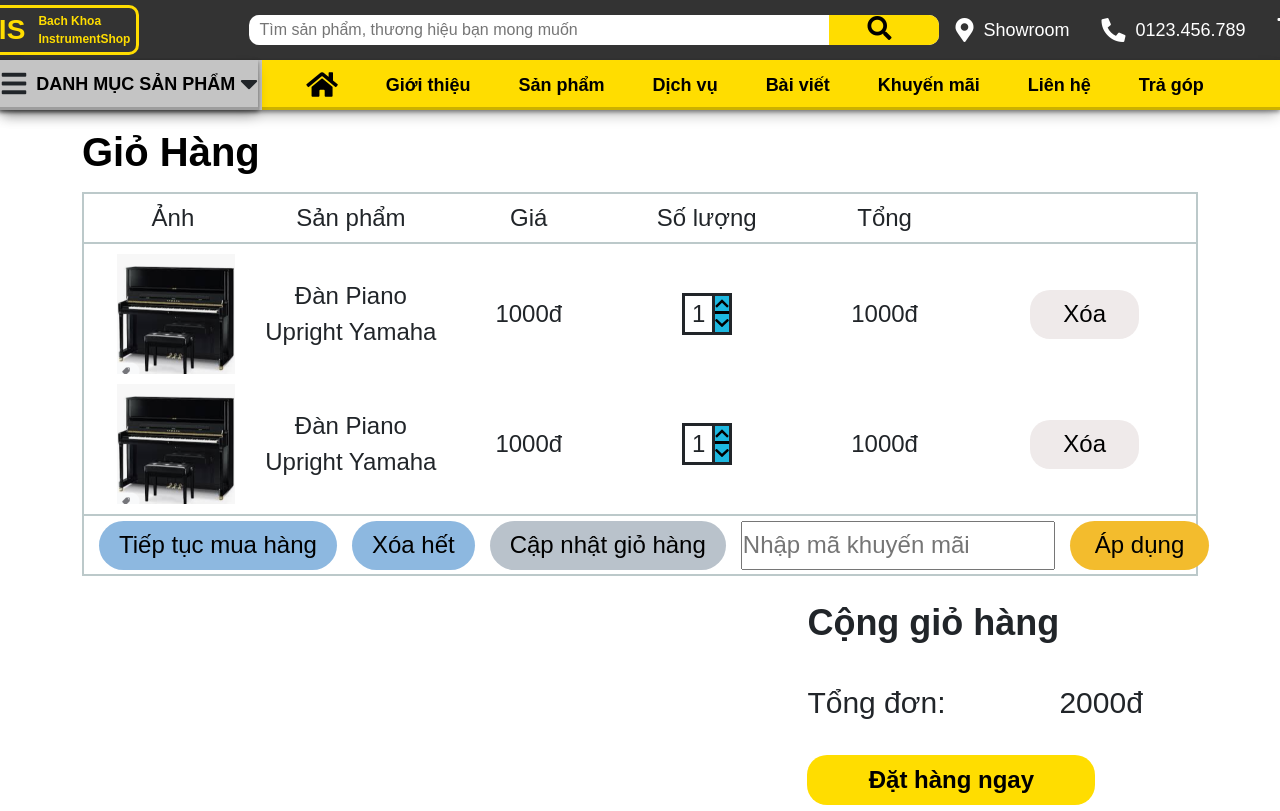
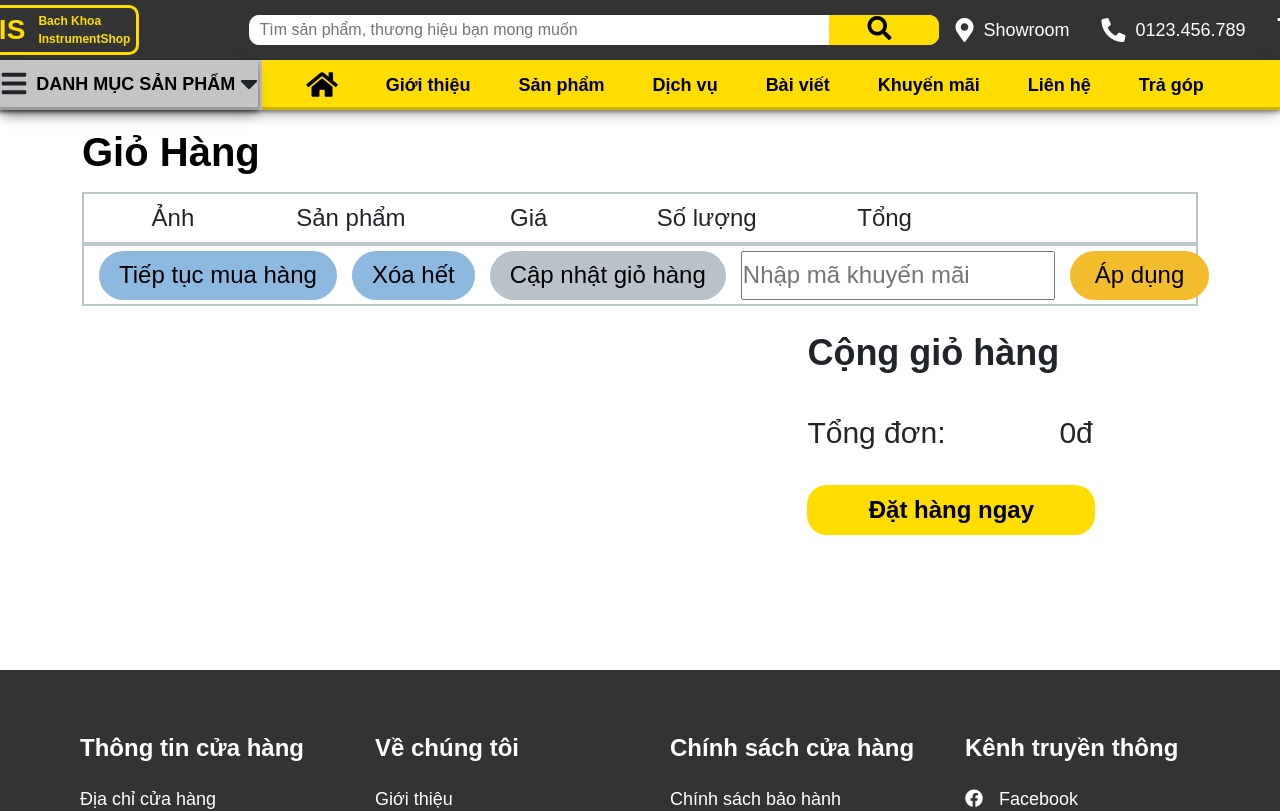
Before and after one commit to khanglenguyen192/instrumen_shop, a React (Create React App) app: page /cart in a window 1280 px wide. Shown: the top 811 px of the page. Built offline with nearby package versions, Linux system fonts and the light colour scheme.

Commit message:
AddToCart

```diff
--- a/src/components/CartItem/CartItem.js
+++ b/src/components/CartItem/CartItem.js
@@ -4,23 +4,22 @@ import downIcon from './downArrow.svg';
 import './CartPage.css';
 import React from 'react';
 import { useState } from 'react';
-import styled from 'styled-components';
-import { FaBars } from "react-icons/fa";
-import { responsivePropType } from 'react-bootstrap/esm/createUtilityClasses';
+import parseNumber from '../products/parseNumber';
 
-
-function CartItem({item}){
-    const [amount,SetAmount] = useState(1);
+function CartItem({item, update, Xoa}){
+    const [amount,SetAmount] = useState(1); //Chỉ dùng để re-render lại trang, không sử dụng giá trị đó
     function Number_Stepper(){
       function add(){
         SetAmount(amount+1);
-        item.add();
+        item.props.amount++;
+        update();
       }
       function minus(){
-        if(amount <= 1){}
+        if(item.props.amount <= 1){}
         else {
         SetAmount(amount-1);
-        item.minus();
+        item.props.amount--;
+        update();
         }
       }
       return (
@@ -40,10 +39,10 @@ function CartItem({item}){
     return(
         <div class="row2">
             <div class="col1">
-                <img src={piano}/>
+                <img src={item.props.img} style={{height: "180px", width: "200px"}}/>
             </div>
             <div class="col1">
-                Đàn Piano Upright Yamaha
+                {item.props.name}
             </div>
             <div class="col1">
                 {item.props.price}đ
@@ -55,7 +54,7 @@ function CartItem({item}){
                 {item.props.price*item.props.amount}đ
             </div>
             <div class="col2">
-                <input id="delete_button" type="button" value="Xóa"/>
+                <input id="delete_button" type="button" value="Xóa" onClick={() => Xoa(item.props.id)}/>
             </div>
         </div>
     )
--- a/src/components/CartItem/CartItemList.js
+++ b/src/components/CartItem/CartItemList.js
@@ -1,12 +1,17 @@
 import React from "react";
 import CartItem from "./CartItem";
 
-export default function CartItemList ( {ItemList} ){
+export default function CartItemList ( {ItemList, update, Xoa} ){
+    if(ItemList)
     return(
         <>
         {
-            ItemList.map( (item) => (<CartItem item = {item}/>))
+            ItemList.map( (item) => (<CartItem item = {item} update = {update} Xoa={Xoa}/>))
         }
         </>
     );
+    else
+    return(
+        <></>
+    );
 }
--- a/src/components/products/product.js
+++ b/src/components/products/product.js
@@ -3,6 +3,8 @@ import { Link } from "react-router-dom";
 import { ProductWrapper } from "../../container/ProductWrapper";
 import { StarRating } from "../starRating/StarRating";
 import "bootstrap/dist/css/bootstrap.min.css";
+import { AddToCart } from "../../pages/cart";
+import parseNumber from "./parseNumber.js"
 export default class Product extends Component {
   render() {
     const { id, title, img, price } = this.props.product;
@@ -13,7 +15,7 @@ export default class Product extends Component {
             <Link to={"/products/one-product/id_product/" + id}>
               <img src={img} alt="products" className="card-img-top" id={id} />
             </Link>
-            <button className="cart-btn btn btn-sm">
+            <button className="cart-btn btn btn-sm" onClick={() => AddToCart({id: id, img: img, name: title, price: parseNumber(price)})}>
               <i class="fa fa-cart-plus"></i>
             </button>
           </div>
--- a/src/pages/cart.js
+++ b/src/pages/cart.js
@@ -1,36 +1,76 @@
-import React, {Component} from "react";
+import React, {Component, useEffect} from "react";
 import "../components/CartItem/CartPage.css";
 import { useState } from "react";
 import CartItem from "../components/CartItem/CartItem";
 import Title from "../components/title/title";
 import { Link } from "react-router-dom";
 import CartItemList from "../components/CartItem/CartItemList";
-import { FaMinus } from "react-icons/fa";
 
-class ItemInCart extends React.Component{
+export class ItemInCart extends React.Component{ //Lưu dữ liệu từng item
   constructor(props){
     super(props);
     this.props.amount = 1;
-    this.add = this.add.bind(this);
-    this.setState = this.setState.bind(this);
   }
-  add() {
-      this.props.amount++;
-    }
-  minus() {
-      this.props.amount--;
+}
+
+export function AddToCart(props){ // Dùng ngoài component
+  var temp = localStorage.getItem('cart');
+  var temp2 = JSON.parse(temp);
+  var Repeated = 0;
+  for(let i = 0; i < temp2.length; i++)
+  {
+    if(temp2[i].props.id == props.id)
+    {
+      temp2[i].props.amount++;
+      localStorage.setItem('cart',JSON.stringify(temp2));
+      Repeated = 1;
     }
   }
+  if (Repeated == 0) {
+  temp2 = [...temp2, new ItemInCart({id: props.id, img: props.img, name: props.name,price: props.price})];
+  localStorage.setItem('cart',JSON.stringify(temp2));
+  }
+}
 
 const Cart = () => {
-  var ItemList = [new ItemInCart({price: "1000"}),new ItemInCart({price: "1000"})];
-  const [Sum,SetSum] = useState(TongTien());
-  function TongTien(){
+  const [ItemList,setItemList] = useState([]);
+  const [Sum,SetSum] = useState(TinhTong());
+  useEffect(() => {
+    const StoredItemList = localStorage.getItem('cart');
+    if(StoredItemList) {
+      setItemList(JSON.parse(StoredItemList));
+    }
+  }, [] );
+  useEffect(() => {
+      localStorage.setItem('cart',JSON.stringify(ItemList));
+      update();
+    }, [ItemList] );
+  function update() {
+    SetSum(TinhTong());
+    localStorage.setItem('cart',JSON.stringify(ItemList));
+  }
+  function TinhTong() { //Tổng price trong giỏ hàng
     var sum = 0;
-    for (let i=0 ; i< ItemList.length;i++){
+    for(let i = 0; i < ItemList.length; i++)
+    {
       sum += ItemList[i].props.price*ItemList[i].props.amount;
     }
     return sum;
+  }
+  function XoaHet() {
+    setItemList([]);
+    localStorage.setItem('cart',JSON.stringify(ItemList));
+    SetSum(0);
+  }
+  function Xoa(id) {
+    var temp = [];
+    for (let i = 0; i < ItemList.length; i++) {
+      if(ItemList[i].props.id != id){
+        temp = [...temp, ItemList[i]];
+      }
+    }
+    setItemList(temp);
+    localStorage.setItem('cart',JSON.stringify(ItemList));
   }
   return (
     <div style={{ "min-height": "70vh" }}>
@@ -44,12 +84,14 @@ const Cart = () => {
             <div class="col1">Số lượng</div>
             <div class="col1">Tổng</div>
           </div>
-          <CartItemList ItemList={ItemList} />
+          <CartItemList ItemList={ItemList} update={update} Xoa={Xoa} />
           <div class="row3">
             <div class="group-1">
+              <Link to="/home">
               <input id="button-1" type="button" value="Tiếp tục mua hàng" />
-              <input id="button-1" type="button" value="Xóa hết" />
-              <input id="button-2" type="button" value="Cập nhật giỏ hàng" />
+              </Link>
+              <input id="button-1" type="button" value="Xóa hết" onClick={XoaHet}/>
+              <input id="button-2" type="button" value="Cập nhật giỏ hàng" onClick={update}/>
             </div>
             <div class="group-2">
               <input placeholder="Nhập mã khuyến mãi" />
```
